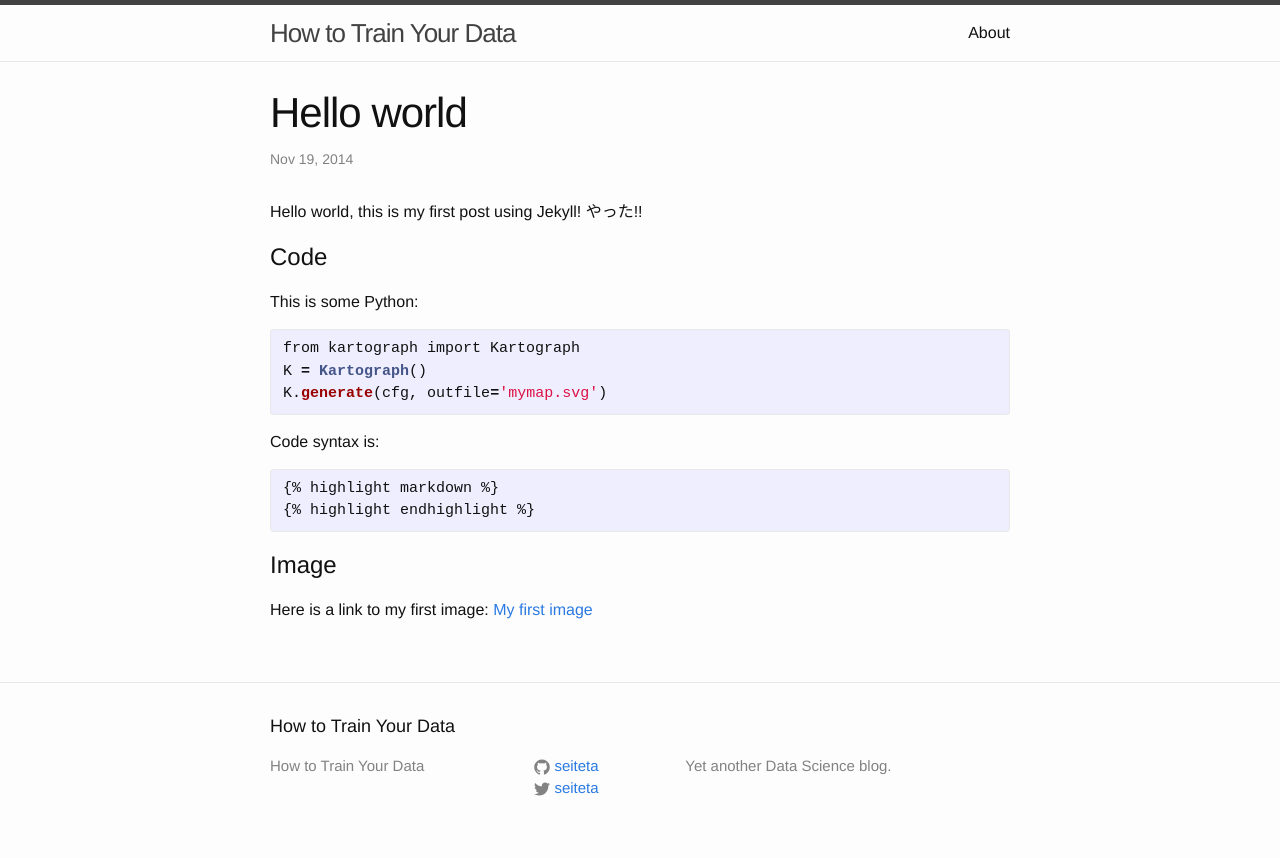
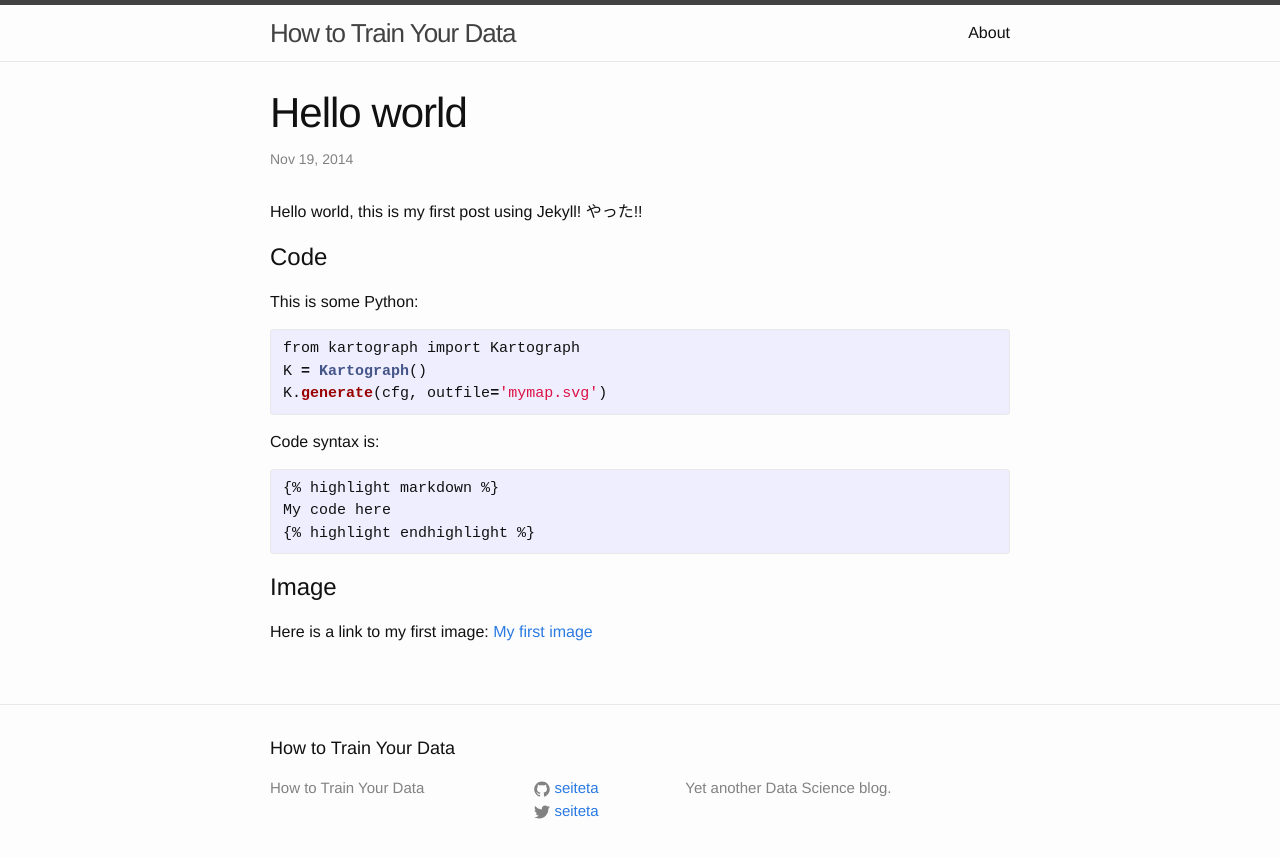
Before and after one commit to seiteta/seiteta.github.io_old, a Jekyll site: the page built from _posts/2014-11-19-hello-world.md, in a window 1280 px wide. Shown: the top 858 px of the page. Built offline with Jekyll 4.4.1, drawn with Linux system fonts in a browser that asks for light colours.

Commit message:
Fix the "code syntax" part
To neutralize tags, use {% raw %}{% tag to be neutralized %}{% endraw %}

```diff
--- a/_posts/2014-11-19-hello-world.md
+++ b/_posts/2014-11-19-hello-world.md
@@ -18,6 +18,7 @@ K.generate(cfg, outfile='mymap.svg')
 Code syntax is:
 {% highlight text %}
 {% raw %}{% highlight markdown %}{% endraw %}
+My code here
 {% raw %}{% highlight endhighlight %}{% endraw %}
 {% endhighlight %}
 
```
